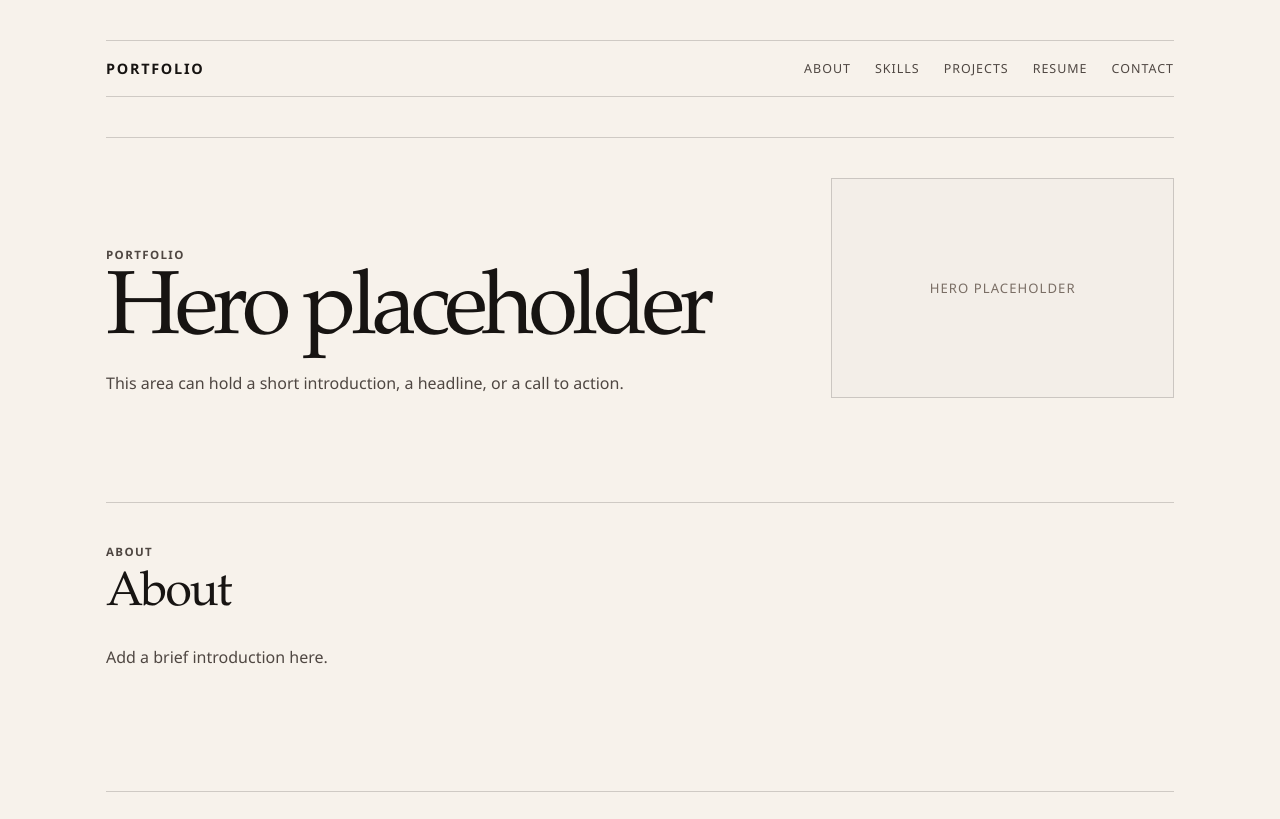
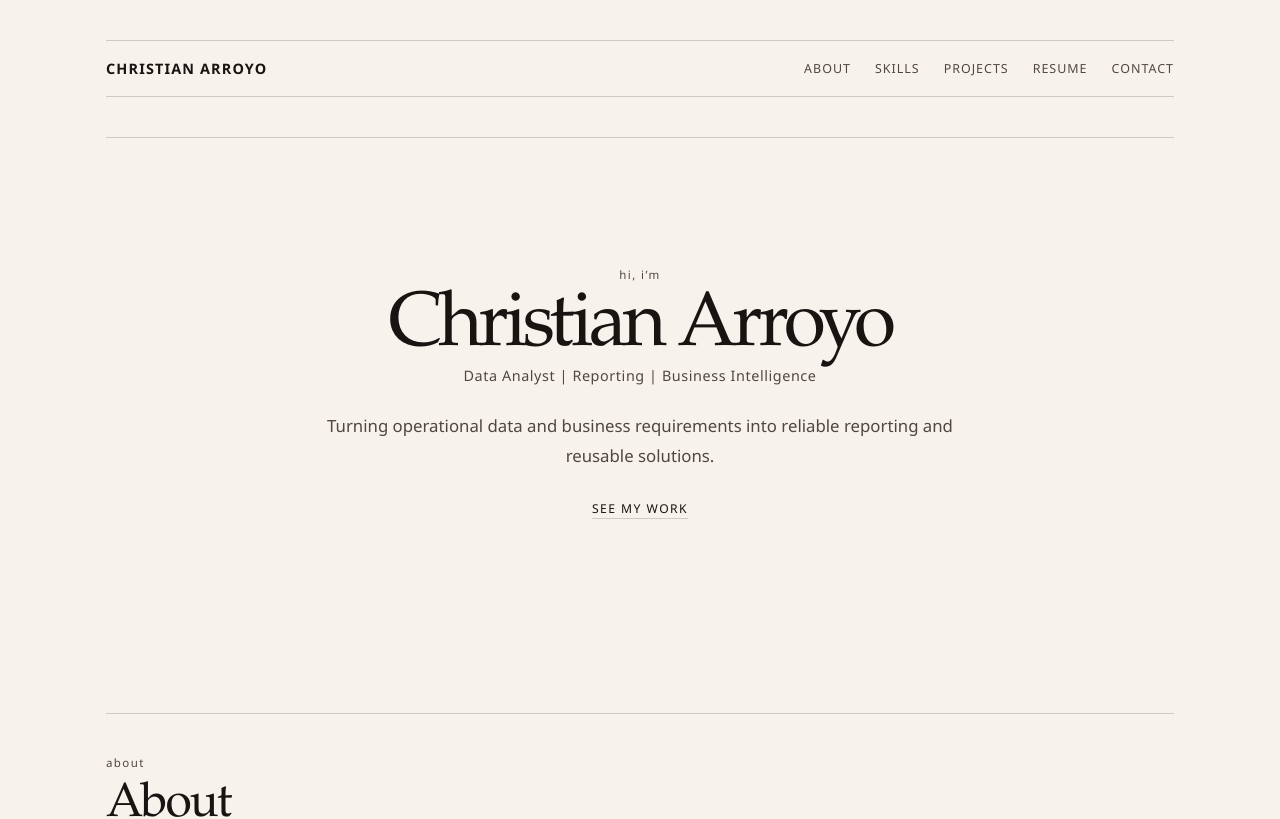
Before and after one commit to arroyoHub/portfolio, a React app: page / in a window 1280 px wide. Shown: the top 819 px of the page. Built offline with nearby package versions, Linux system fonts and the light colour scheme; the HTML template or start-up script is replaced by a standard one.

Commit message:
Refine portfolio hero and navigation

```diff
--- a/src/App.css
+++ b/src/App.css
@@ -22,7 +22,7 @@
   font-family: var(--font-sans);
   font-size: 0.9rem;
   font-weight: 600;
-  letter-spacing: 0.12em;
+  letter-spacing: 0.08em;
   text-transform: uppercase;
   color: var(--text-primary);
   text-decoration: none;
@@ -56,53 +56,68 @@ main {
 }
 
 .hero {
-  display: grid;
-  grid-template-columns: minmax(0, 1.5fr) minmax(220px, 0.75fr);
-  align-items: end;
-  gap: var(--space-5);
-  padding-top: var(--space-5);
+  display: flex;
+  align-items: center;
+  justify-content: center;
+  min-height: 64vh;
+  padding-top: var(--space-6);
+  padding-bottom: var(--space-6);
+  border-top: 1px solid var(--border-soft);
+}
+
+.hero-copy {
+  max-width: 860px;
+  text-align: center;
 }
 
 .hero-copy h1 {
-  margin: 0 0 var(--space-3);
+  margin: 0;
   font-family: var(--font-serif);
-  font-size: clamp(3rem, 7vw, 6rem);
+  font-size: clamp(3.4rem, 6vw, 7.6rem);
   font-weight: 500;
-  line-height: 0.9;
+  line-height: 0.92;
   letter-spacing: -0.06em;
   color: var(--text-primary);
+  white-space: nowrap;
 }
 
 .eyebrow {
   margin: 0 0 var(--space-2);
   font-family: var(--font-sans);
   font-size: 0.72rem;
-  font-weight: 600;
+  font-weight: 500;
   letter-spacing: 0.12em;
-  text-transform: uppercase;
+  text-transform: lowercase;
   color: var(--text-muted);
 }
 
+.positioning {
+  margin: 0 0 var(--space-4);
+  font-family: var(--font-sans);
+  font-size: 0.9rem;
+  letter-spacing: 0.04em;
+  color: var(--text-secondary);
+}
+
 .lede {
-  margin: 0;
-  max-width: 38rem;
+  margin: 0 auto var(--space-4);
+  max-width: 42rem;
   font-family: var(--font-sans);
-  font-size: 1rem;
+  font-size: 1.05rem;
   line-height: 1.8;
   color: var(--text-secondary);
 }
 
-.hero-panel {
-  min-height: 220px;
-  display: grid;
-  place-items: center;
-  border: 1px solid var(--border-soft);
-  background: var(--panel-strong);
-  color: var(--text-muted);
+.cta-link {
+  display: inline-block;
+  padding: 0;
+  border-bottom: 1px solid var(--border-soft);
+  color: var(--text-primary);
   font-family: var(--font-sans);
-  font-size: 0.82rem;
-  letter-spacing: 0.08em;
+  font-size: 0.76rem;
+  letter-spacing: 0.12em;
   text-transform: uppercase;
+  text-decoration: none;
 }
 
 .section-heading {
@@ -182,6 +197,17 @@ main {
   }
 
   .hero {
-    grid-template-columns: 1fr;
+    min-height: unset;
+    padding-top: var(--space-5);
+    padding-bottom: var(--space-5);
+  }
+
+  .hero-copy h1 {
+    white-space: normal;
+    line-height: 0.95;
+  }
+
+  .positioning {
+    letter-spacing: 0.02em;
   }
 }
--- a/src/App.jsx
+++ b/src/App.jsx
@@ -8,7 +8,7 @@ function App() {
       <header className="site-header">
         <nav className="top-nav" aria-label="Main navigation">
           <a href="#top" className="brand">
-            Portfolio
+            Christian Arroyo
           </a>
 
           <div className="nav-links">
@@ -24,16 +24,19 @@ function App() {
       <main id="top">
         <section className="section hero" aria-labelledby="hero-title">
           <div className="hero-copy">
-            <p className="eyebrow">Portfolio</p>
-            <h1 id="hero-title">Hero placeholder</h1>
+            <p className="eyebrow">hi, i’m</p>
+            <h1 id="hero-title">Christian Arroyo</h1>
+            <p className="positioning">
+              Data Analyst | Reporting | Business Intelligence
+            </p>
             <p className="lede">
-              This area can hold a short introduction, a headline, or a call to
-              action.
+              Turning operational data and business requirements into reliable
+              reporting and reusable solutions.
             </p>
-          </div>
 
-          <div className="hero-panel" aria-label="Hero placeholder panel">
-            <span>Hero placeholder</span>
+            <a href="#projects" className="cta-link">
+              See my work
+            </a>
           </div>
         </section>
 
```
